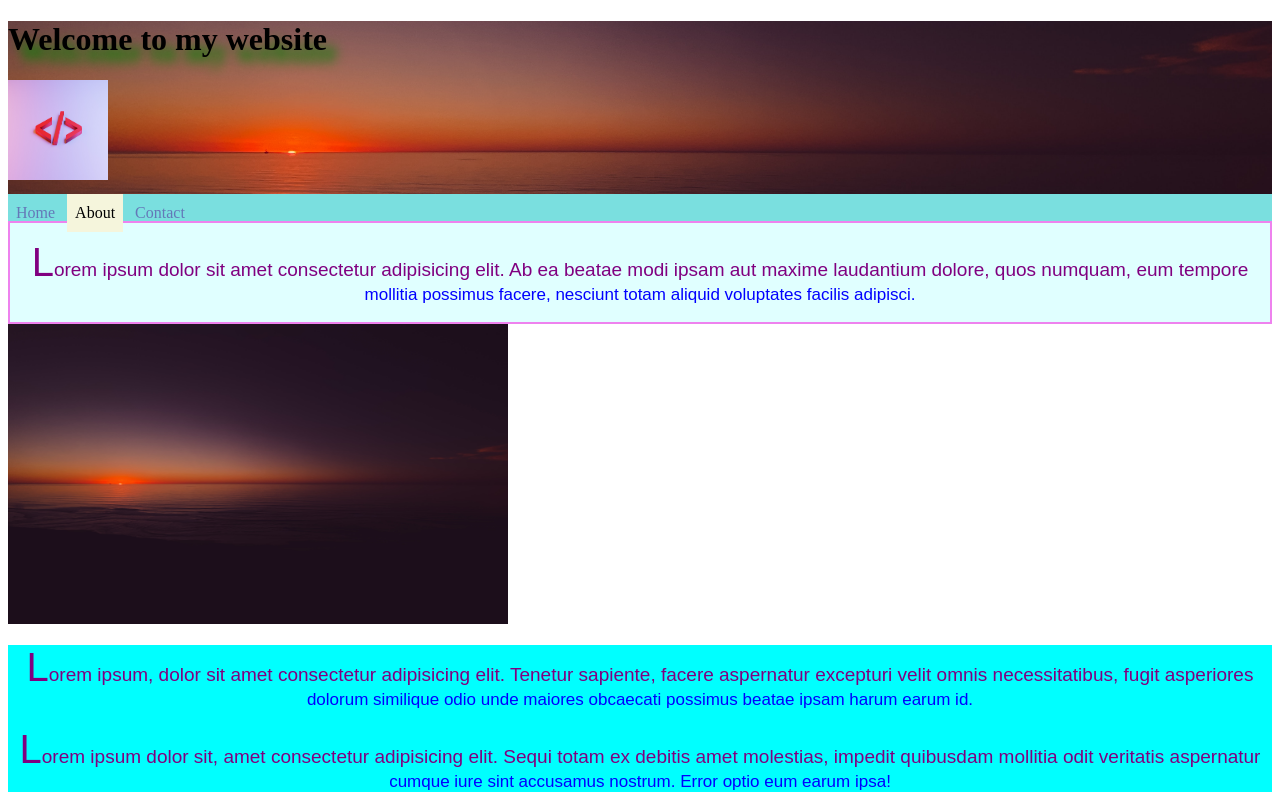
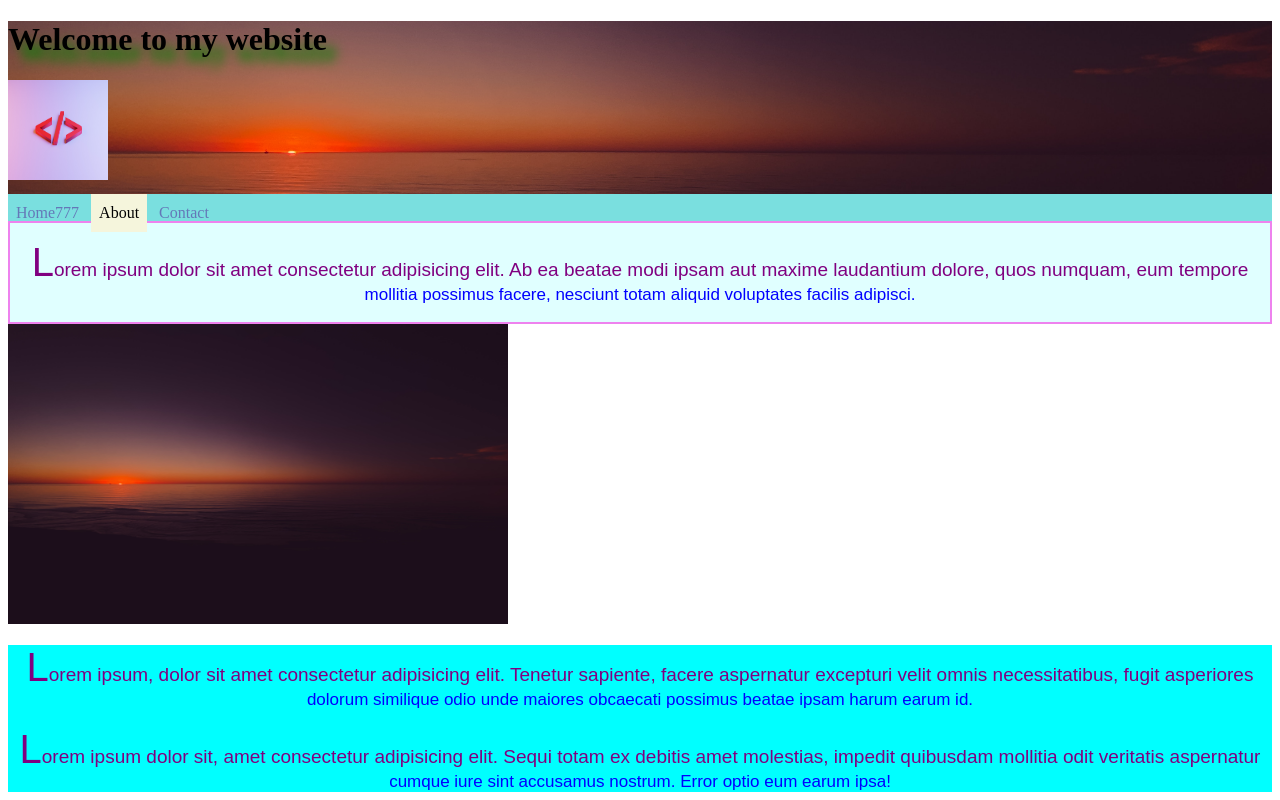
Before and after one commit to YanLi-Humber/Working-files-sep28, a plain HTML site: page about.html in a window 1280 px wide. Shown: the top 800 px of the page. Drawn offline with Linux system fonts and the light colour scheme.

Commit message:
first commit

```diff
--- a/about.html
+++ b/about.html
@@ -15,7 +15,7 @@
             <img src="images/logo.jpg" alt="website logo" width="100" height="100">
             <nav>
                 <ul>
-                    <li><a href="index.html">Home</a></li>
+                    <li><a href="index.html">Home777</a></li>
                     <li><a href="about.html" class="active">About</a></li>
                     <li><a href="contact.html">Contact</a></li>
                 </ul>
```
